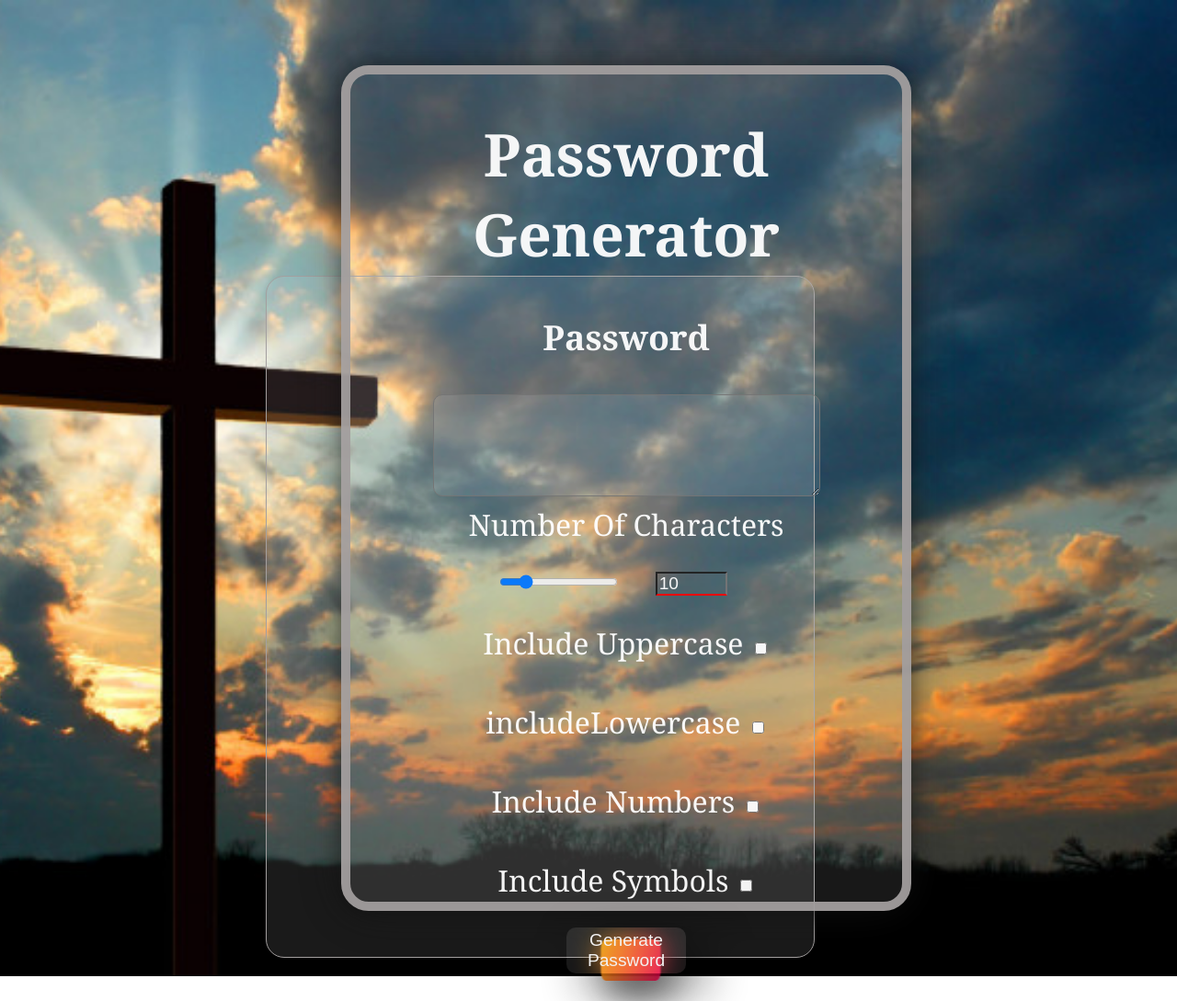
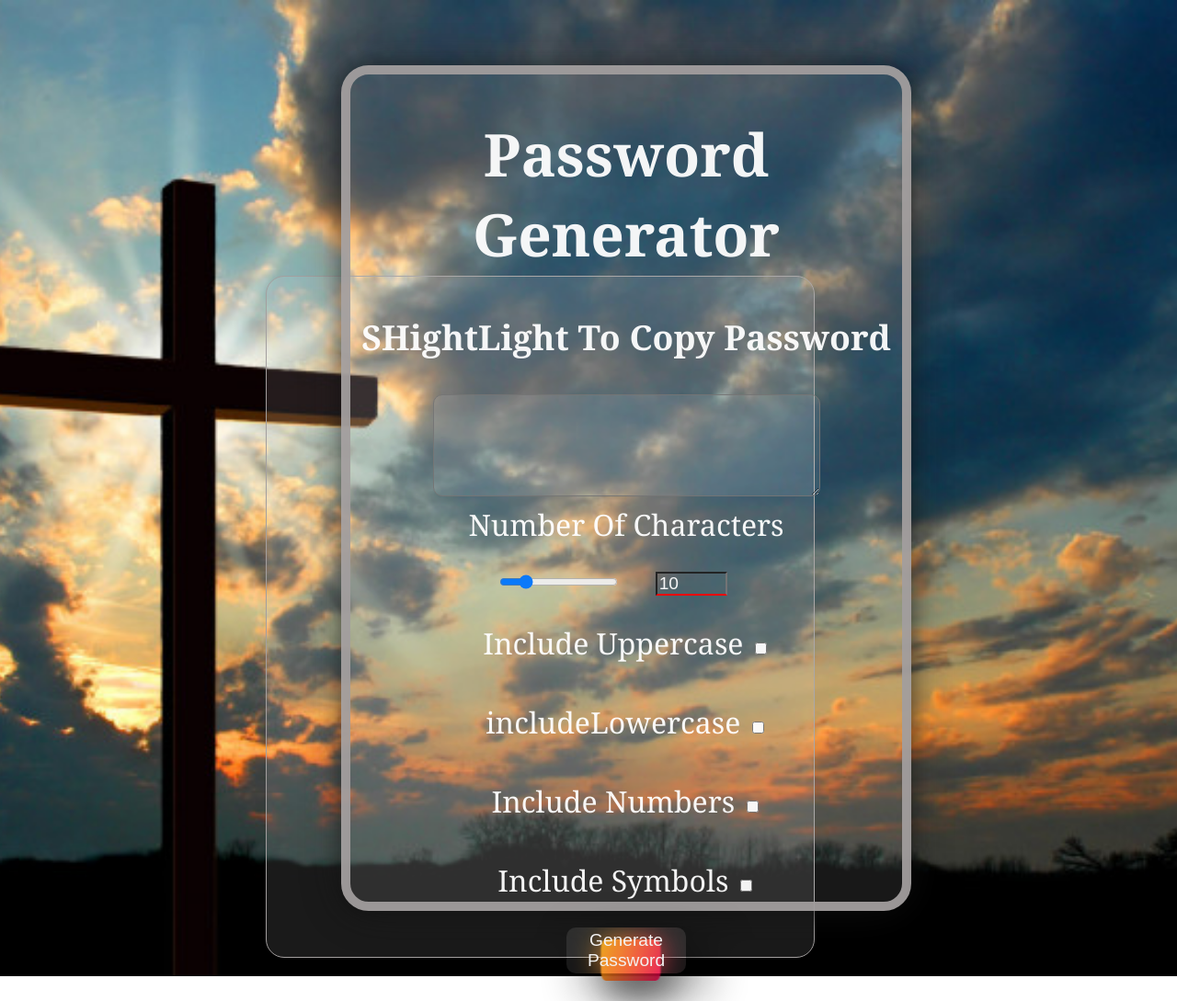
Before and after one commit to BrandonEdie/passgen, a plain HTML site: page index.html in a window 1280 px wide. Shown: the whole page at 92% size. Drawn offline with Linux system fonts and the light colour scheme.

Commit message:
Update index.html

```diff
--- a/index.html
+++ b/index.html
@@ -16,7 +16,7 @@
   <div class="container">
     <div class="block">
     <h1 class="title">Password Generator</h1>
-    <h3 class="password-display" id="passwordDisplay"  oncopy="log('Password Has Been Copied!'); return false;" value="Password" onclick="copy()">Password</h3>
+    <h3 class="password-display" id="passwordDisplay"  oncopy="log('Password Has Been Copied!'); return false;" value="Password" onclick="copy()">SHightLight To Copy Password</h3>
     <textarea rows="7" cols="50" readonly="true" id="log" class="txtglass"></textarea>
     <form id="passwordGeneratorForm" class="form">
       <label for="characterAmountNumber">Number Of Characters</label>
```
